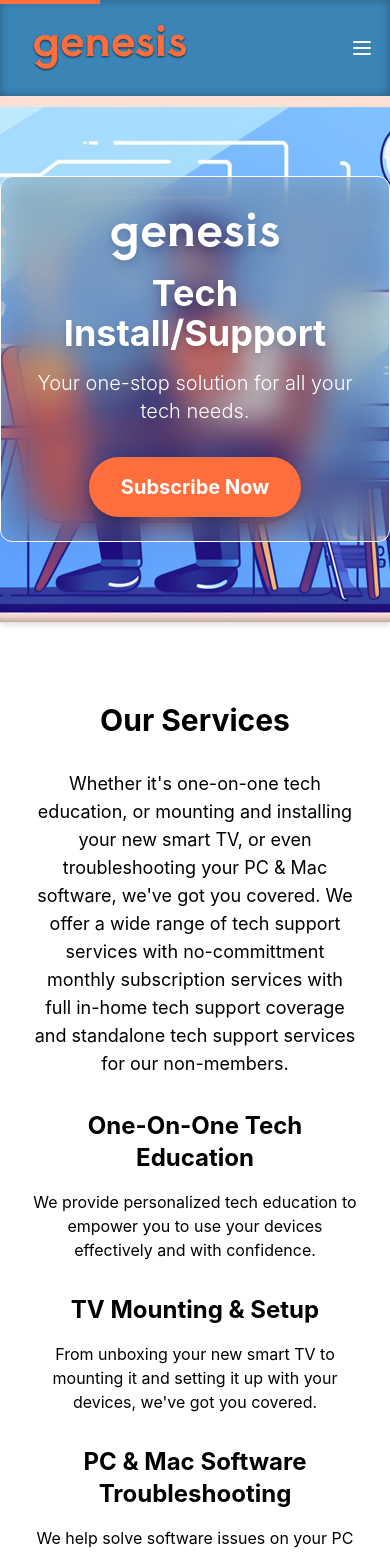
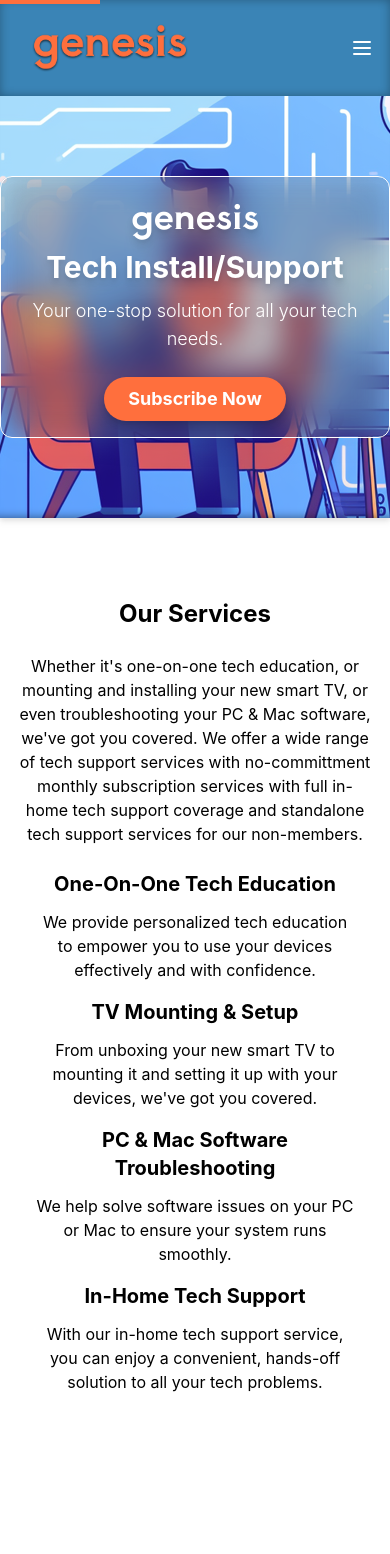
Before and after one commit to MonkeyCrumbs999/Genesis-Tech-Support, a React (Create React App) app: page / in a window 390 px wide. Shown: the top 1554 px of the page. After the commit the page ends 1474 px from the top, so only its background shows below. Built offline with nearby package versions, Linux system fonts and the light colour scheme.

Commit message:
Fixed mobile hero box

```diff
--- a/package.json
+++ b/package.json
@@ -19,6 +19,7 @@
     "framer-motion": "^10.12.16",
     "react": "^18.2.0",
     "react-dom": "^18.2.0",
+    "react-icons": "^4.9.0",
     "react-router-dom": "^6.12.1",
     "react-scripts": "5.0.1",
     "svgo": "^3.0.2",
--- a/src/components/Home.js
+++ b/src/components/Home.js
@@ -13,14 +13,14 @@ function Home() {
         style={{
           backgroundImage: `url(${HeroImage})`,
         }}>
-        <div className="bg-white bg-opacity-10 backdrop-blur-lg rounded-xl shadow-inner p-6 text-center text-white px-6 border-[1px] border-white drop-shadow-xl backdrop-brightness-75">
-          <h1 className="text-5xl md:text-6xl mb-6 drop-shadow-md font-aoboshi">
+        <div className="bg-white bg-opacity-10 backdrop-blur-lg rounded-xl shadow-inner p-4 sm:p-6 text-center text-white px-4 sm:px-6 border-[1px] border-white drop-shadow-xl backdrop-brightness-75">
+          <h1 className="text-4xl sm:text-5xl md:text-6xl mb-4 sm:mb-6 drop-shadow-md font-aoboshi">
             genesis
           </h1>
-          <h2 className="text-4xl mb-4 font-bold drop-shadow-md">
+          <h2 className="text-3xl sm:text-4xl mb-3 sm:mb-4 font-bold drop-shadow-md">
             Tech Install/Support
           </h2>
-          <p className="text-xl md:text-2xl font-light mb-8 drop-shadow-2xl">
+          <p className="text-lg sm:text-xl md:text-2xl font-light mb-6 sm:mb-8 drop-shadow-2xl">
             Your one-stop solution for all your tech needs.
           </p>
           <MotionLink
@@ -28,7 +28,7 @@ function Home() {
               scale: 1.2,
               transition: { duration: 0.1, ease: "linear" },
             }}
-            className="inline-block py-4 px-8 text-xl bg-genesis-orange text-white font-bold rounded-full transition duration-300 hover:bg-orange-700 drop-shadow-md"
+            className="inline-block py-2 sm:py-4 px-6 sm:px-8 text-lg sm:text-xl bg-genesis-orange text-white font-bold rounded-full transition duration-300 hover:bg-orange-700 drop-shadow-md"
             to="/subscription">
             Subscribe Now
           </MotionLink>
@@ -36,10 +36,12 @@ function Home() {
       </section>
 
       <section className="bg-white py-20">
-        <div className="container mx-auto px-8">
-          <h2 className="text-3xl font-bold text-center mb-8">Our Services</h2>
-          <div className="max-w-xl mx-auto">
-            <p className="text-lg text-center mb-8">
+        <div className="container mx-auto px-4 sm:px-8">
+          <h2 className="text-2xl sm:text-3xl font-bold text-center mb-6 sm:mb-8">
+            Our Services
+          </h2>
+          <div className="max-w-sm sm:max-w-xl mx-auto">
+            <p className="text-base sm:text-lg text-center mb-6 sm:mb-8">
               Whether it's one-on-one tech education, or mounting and installing
               your new smart TV, or even troubleshooting your PC & Mac software,
               we've got you covered. We offer a wide range of tech support
@@ -48,9 +50,9 @@ function Home() {
               services for our non-members.
             </p>
           </div>
-          <div className="grid grid-cols-1 md:grid-cols-2 gap-8 max-w-3xl mx-auto">
+          <div className="grid grid-cols-1 gap-4 sm:gap-8 max-w-xs sm:max-w-3xl mx-auto">
             <div className="text-center">
-              <h3 className="text-2xl mb-4 font-bold">
+              <h3 className="text-xl sm:text-2xl mb-3 sm:mb-4 font-bold">
                 One-On-One Tech Education
               </h3>
               <p>
@@ -59,14 +61,16 @@ function Home() {
               </p>
             </div>
             <div className="text-center">
-              <h3 className="text-2xl mb-4 font-bold">TV Mounting & Setup</h3>
+              <h3 className="text-xl sm:text-2xl mb-3 sm:mb-4 font-bold">
+                TV Mounting & Setup
+              </h3>
               <p>
                 From unboxing your new smart TV to mounting it and setting it up
                 with your devices, we've got you covered.
               </p>
             </div>
             <div className="text-center">
-              <h3 className="text-2xl mb-4 font-bold">
+              <h3 className="text-xl sm:text-2xl mb-3 sm:mb-4 font-bold">
                 PC & Mac Software Troubleshooting
               </h3>
               <p>
@@ -75,7 +79,9 @@ function Home() {
               </p>
             </div>
             <div className="text-center">
-              <h3 className="text-2xl mb-4 font-bold">In-Home Tech Support</h3>
+              <h3 className="text-xl sm:text-2xl mb-3 sm:mb-4 font-bold">
+                In-Home Tech Support
+              </h3>
               <p>
                 With our in-home tech support service, you can enjoy a
                 convenient, hands-off solution to all your tech problems.
```
Also changed, not shown: 1 other file (tests, documents, lock files or other folders).
